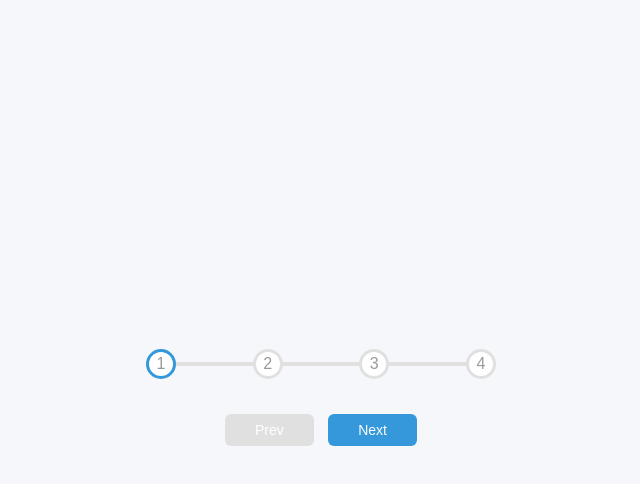
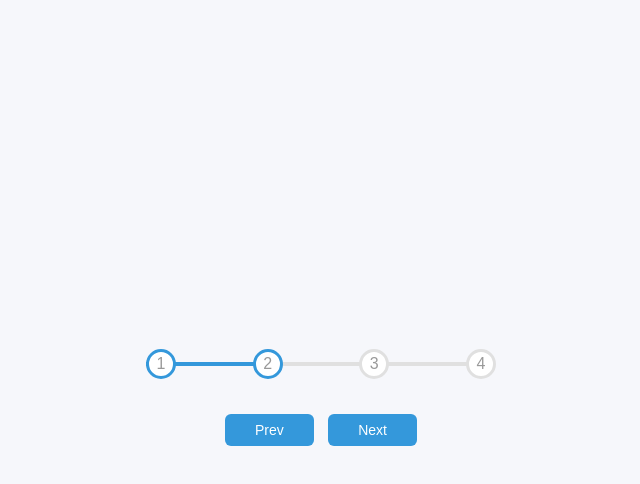
Before and after one commit to Presnia/progress-steps-nd, a website: page index.html in a window 1280 px wide. Both pictures are taken after a click on the button "Next". Shown: the whole page, without its empty margins (319-959 px from the left). Drawn offline with Linux system fonts and the light colour scheme; a web font is replaced by a local one.

Commit message:
All the necessary functionality has been created

```diff
--- a/css/style.css
+++ b/css/style.css
@@ -54,7 +54,7 @@ body {
   height: 4px;
   width: 0%;
   z-index: -1;
-  transition: 0.4 ease;
+  transition: 0.4s ease;
 }
 
 .circle {
@@ -67,7 +67,7 @@ body {
   width: 30px;
   height: 30px;
   border: 3px solid var(--line-border-empty);
-  transition: 0.4 ease;
+  transition: 0.4s ease;
 }
 
 .circle.active {
--- a/index.html
+++ b/index.html
@@ -5,7 +5,7 @@
   <meta http-equiv="X-UA-Compatible" content="IE=edge">
   <meta name="viewport" content="width=device-width, initial-scale=1.0">
   <link rel="stylesheet" href="./css/style.css">
-  <script src="./js/index.js"></script>
+  <script src="./js/index.js" defer></script>
   <title>Progress Steps</title>
 </head>
 <body>
--- a/js/index.js
+++ b/js/index.js
@@ -0,0 +1,47 @@
+const progress = document.getElementById('progress');
+const prev = document.getElementById('prev');
+const next = document.getElementById('next');
+const circles = document.querySelectorAll('.circle');
+
+let currentActive = 1;
+
+next.addEventListener('click', () => {
+  currentActive++;
+
+  if (currentActive > circles.length) {
+    currentActive = circles.length;
+  }
+  update();
+});
+
+prev.addEventListener('click', () => {
+  currentActive--;
+
+  if (currentActive < 1) {
+    currentActive = 1;
+  }
+  update();
+});
+
+const update = () => {
+  circles.forEach((circle, i) => {
+    if (i < currentActive) {
+      circle.classList.add('active');
+    } else {
+      circle.classList.remove('active');
+    }
+  });
+  const actives = document.querySelectorAll('.active');
+
+  progress.style.width =
+    ((actives.length - 1) / (circles.length - 1)) * 99 + '%';
+
+  if (currentActive === 1) {
+    prev.disabled = true;
+  } else if (currentActive === circles.length) {
+    next.disabled = true;
+  } else {
+    prev.disabled = false;
+    next.disabled = false;
+  }
+};
```
